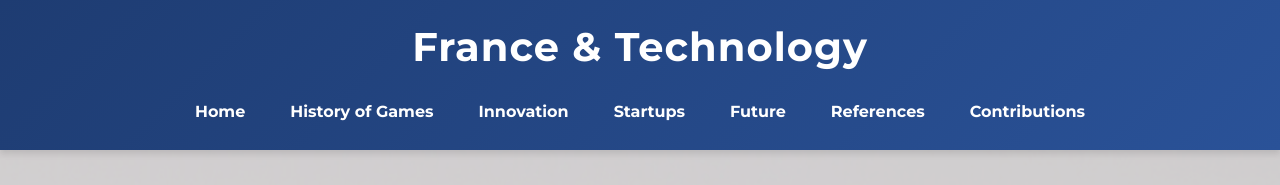
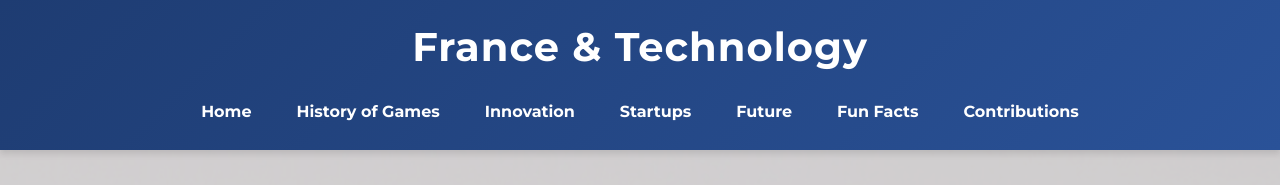
Before and after one commit to RithwikBejadi/France-technology-website, a plain HTML site: page index.html in a window 1280 px wide. Shown: the top 185 px of the page. Drawn offline with Linux system fonts and the light colour scheme.

Commit message:
your changes applied

```diff
--- a/index.html
+++ b/index.html
@@ -17,9 +17,9 @@
                 <li><a href="innovation.html">Innovation</a></li>
                 <li><a href="startup.html">Startups</a></li>
                 <li><a href="future.html">Future</a></li>
-                <li><a href="funfacts.html">References</a></li>
+                <li><a href="funfacts.html">Fun Facts</a></li>
                 <li><a href="contributions.html">Contributions</a></li>
-            </ul>
+              </ul>
         </nav>
     </header>
     <section id="home">
```
